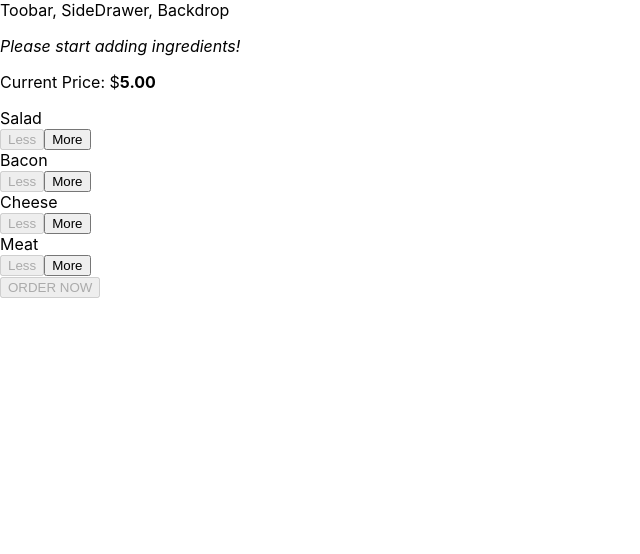
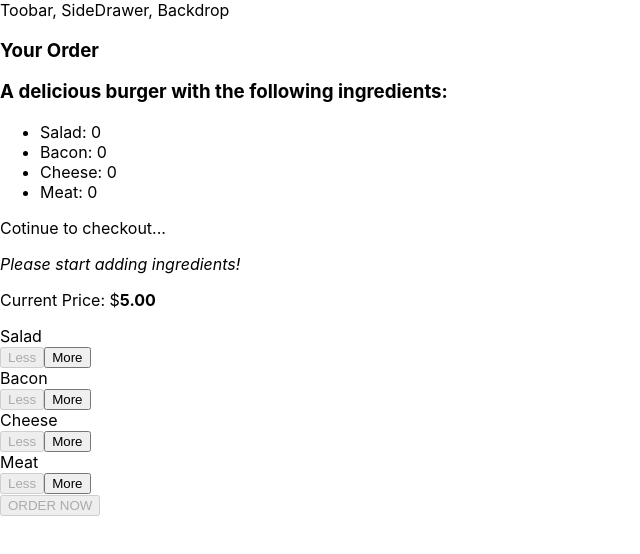
Before and after one commit to GutuGaluppo/React_Burger, a React app: page / in a window 1280 px wide. Shown: the top 554 px of the page, without its empty margins (0-640 px from the left). Built offline with nearby package versions, Linux system fonts and the light colour scheme.

Commit message:
Creating the order summary modal

```diff
--- /dev/null
+++ b/src/components/Burger/OrderSummary/OrderSummay.js
@@ -0,0 +1,26 @@
+import React from 'react';
+import Aux from '../../../hoc/Aux';
+
+const orderSummary = (props) => {
+    const ingredientSummary = Object.keys(props.ingredients)
+        .map(igKey => {
+            return <li key={igKey}>
+                <span
+                    style={{ textTransform: 'capitalize' }}>
+                    {igKey}</span>: {props.ingredients[igKey]}
+            </li>
+        })
+
+    return (
+        <Aux>
+            <h3>Your Order</h3>
+            <h3>A delicious burger with the following ingredients: </h3>
+            <ul>
+                {ingredientSummary}
+            </ul>
+            <p>Cotinue to checkout...</p>
+        </Aux>
+    );
+};
+
+export default orderSummary;
--- /dev/null
+++ b/src/components/UI/Modal/Modal.css
@@ -0,0 +1,20 @@
+.Modal {
+    position: fixed;
+    z-index: 500;
+    background-color: white;
+    width: 70%;
+    border: 1px solid #ccc;
+    box-shadow: 1px 1px 1px black;
+    padding: 16px;
+    left: 15%;
+    top: 30%;
+    box-sizing: border-box;
+    transition: all 0.3s ease-out;
+}
+
+@media (min-width: 600px) {
+    .Modal {
+        width: 500px;
+        left: calc(50% - 250px);
+    }
+}
--- /dev/null
+++ b/src/components/UI/Modal/Modal.js
@@ -0,0 +1,8 @@
+import React from 'react';
+import classes from './Modal.css';
+
+const modal = (props) => (
+    <div className={classes.Modal}> {props.children} </div>
+);
+
+export default modal;
--- a/src/containers/BurgerBuilder/BurgerBuilder.js
+++ b/src/containers/BurgerBuilder/BurgerBuilder.js
@@ -1,7 +1,9 @@
 import React, { Component } from 'react'
 import Aux from '../../hoc/Aux';
 import Burger from '../../components/Burger/Burger';
-import BuildControls from '../../components/Burger/BuildControls/BuildControls'
+import BuildControls from '../../components/Burger/BuildControls/BuildControls';
+import Modal from '../../components/UI/Modal/Modal';
+import OrderSummary from '../../components/Burger/OrderSummary/OrderSummay';
 
 const INGREDIENT_PRICES = {
   salad: 0.5,
@@ -37,9 +39,9 @@
       .reduce((sum, el) => {
         return sum + el;
       }, 0);
-      this.setState({
-        purchasable: sum > 0
-      })
+    this.setState({
+      purchasable: sum > 0
+    })
   }
 
   addIngredientHandler = (type) => {
@@ -92,6 +94,9 @@
     // if its "true" it should disable the LESS button
     return (
       <Aux>
+        <Modal>
+          <OrderSummary ingredients={this.state.ingredients}/>
+        </Modal>
         <Burger ingredients={this.state.ingredients} />
         <BuildControls
           ingredientAdded={this.addIngredientHandler}
```
Also changed, not shown: src/components/UI/BackDrop/BackDrop.js (added).
